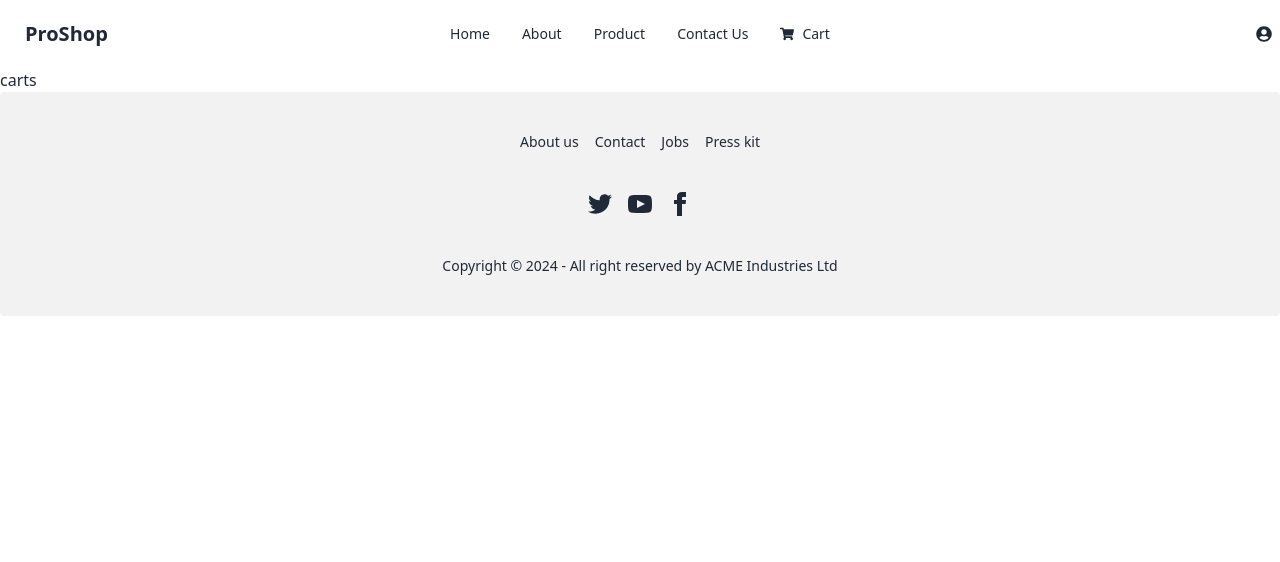
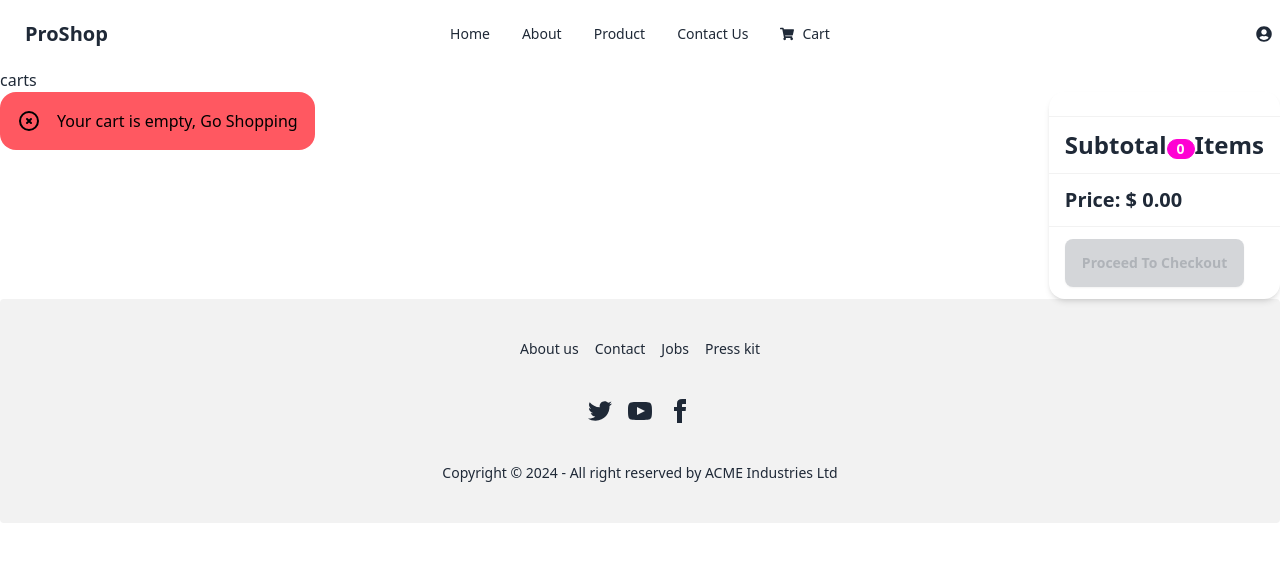
Before and after one commit to smmazharul/proshop-fontend, a React (Vite) app: page /cart in a window 1280 px wide. Shown: the top 562 px of the page. Built offline with nearby package versions, Linux system fonts and the light colour scheme.

Commit message:
To change the value in cart each item to add handleQtChange and call addToCart from cartSlice to increse the product quantity

```diff
--- a/src/Pages/Carts/Cart/Cart.jsx
+++ b/src/Pages/Carts/Cart/Cart.jsx
@@ -1,11 +1,151 @@
-import React from 'react';
+import React from "react";
+import { useDispatch, useSelector } from "react-redux";
+import { FaTrash } from "react-icons/fa";
+import Message from "../../../components/Message";
+import { Link, useNavigate } from "react-router-dom";
+import { addToCart } from "../../../slices/cartSlice";
 
 const Cart = () => {
-    return (
+  const navigate = useNavigate();
+    const dispatch = useDispatch();
+
+    const cart = useSelector((state) => state.cart);
+    const { cartItems } = cart;
+
+
+    const handleQtyChange = async (product, qty) => {
+
+       dispatch(addToCart({ ...product, qty })); // Assuming `updateCartQty` is the action to update cart quantity
+     };
+  return (
+    <div>
+      <h1>carts</h1>
+
+      <div className="flex justify-between">
         <div>
-            <h1>carts</h1>
+          {cartItems.length === 0 ? (
+            <Link to="/">
+              <Message message={`Your cart is empty, Go Shopping `}></Message>
+            </Link>
+          ) : (
+            cartItems.map((item, idx) => (
+              <table className="table shadow-lg rounded-lg" key={idx}>
+                <thead>
+                  <tr>
+                    <th></th>
+                    <th></th>
+                    <th></th>
+                  </tr>
+                </thead>
+                <tbody>
+                  <tr>
+                    <td>
+                      <div className="flex items-center gap-3">
+                        <div className="avatar">
+                          <div className="mask mask-squircle h-12 w-12">
+                            <img
+                              src={item.image}
+                              alt="Avatar Tailwind CSS Component"
+                            />
+                          </div>
+                        </div>
+                        <div>
+                          <Link to={`/product/${item._id}`}>
+                            <div className="font-bold underline">
+                              {item.name}
+                            </div>
+                          </Link>
+                        </div>
+                      </div>
+                    </td>
+                    <td>
+                      <Link to={`/product/${item._id}`}>
+                        <div className="text-sm">${item.price}</div>
+                      </Link>
+                    </td>
+                    <td>
+                      {item.countInStock > 0 && (
+                        <form>
+                          <div className="form-control">
+                            {/* <label htmlFor={`qty-${item._id}`} className="mb-2">
+                          Quantity
+                        </label> */}
+                            <select
+                              id={`qty-${item._id}`}
+                              value={item.qty}
+                              onChange={(e) =>
+                                handleQtyChange(item, Number(e.target.value))
+                              }
+                              className="select select-bordered"
+                            >
+                              {[...Array(item.countInStock).keys()].map((x) => (
+                                <option key={x + 1} value={x + 1}>
+                                  {x + 1}
+                                </option>
+                              ))}
+                            </select>
+                          </div>
+                        </form>
+                      )}
+                    </td>
+                    <th>
+                      <button className="btn btn-ghost btn-xs">
+                        <FaTrash />
+                      </button>
+                    </th>
+                  </tr>
+                </tbody>
+              </table>
+            ))
+          )}
         </div>
-    );
+
+        <div>
+          <table className="table shadow-md">
+            <thead>
+              <tr>
+                <th></th>
+              </tr>
+            </thead>
+            <tbody>
+              {/* row 1 */}
+              <tr>
+                <td>
+                  <h2 className="text-2xl font-bold">
+                    Subtotal
+                    <span className="badge badge-secondary ">
+                      {cartItems.reduce((acc, item) => acc + item.qty, 0)}
+                    </span>
+                    Items
+                  </h2>
+                </td>
+              </tr>
+              <tr>
+                <td>
+                  <p className="text-xl font-bold">
+                    Price: ${" "}
+                    {cartItems
+                      .reduce((acc, item) => acc + item.qty * item.price, 0)
+                      .toFixed(2)}
+                  </p>
+                </td>
+              </tr>
+              <tr>
+                <td>
+                  <button
+                    className="btn btn-neutral"
+                    disabled={cartItems.length === 0}
+                  >
+                    Proceed To Checkout
+                  </button>
+                </td>
+              </tr>
+            </tbody>
+          </table>
+        </div>
+      </div>
+    </div>
+  );
 };
 
 export default Cart;
--- a/src/Shared/Header/Navbar/Navbar.jsx
+++ b/src/Shared/Header/Navbar/Navbar.jsx
@@ -7,7 +7,7 @@ import { Link } from 'react-router-dom';
 const Navbar = () => {
 
   const { cartItems } = useSelector((state) => state.cart);
-  console.log(cartItems)
+
     const navItems = (
       <>
         <li>
```
Also changed, not shown: src/slices/cartSlice.js (+5 -2 lines), src/utils/cartUtils.js (line endings or trailing spaces).
